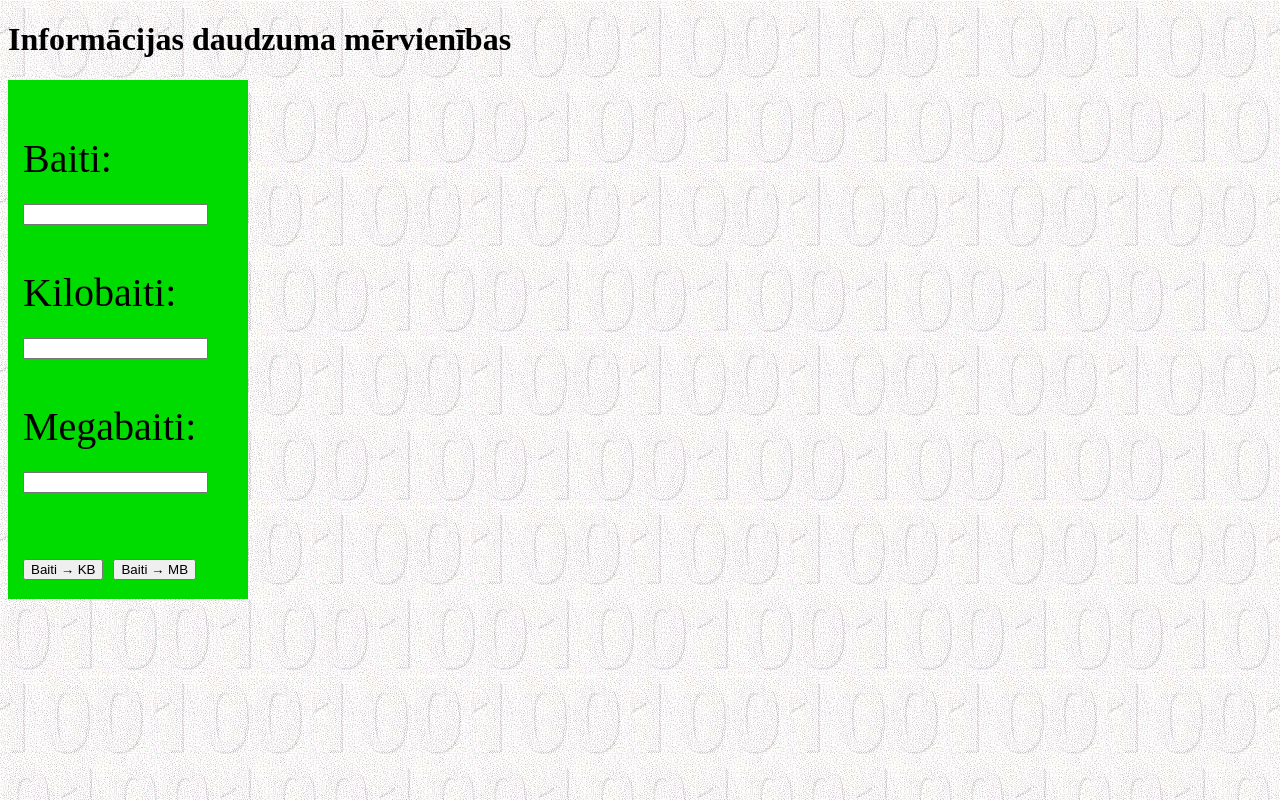
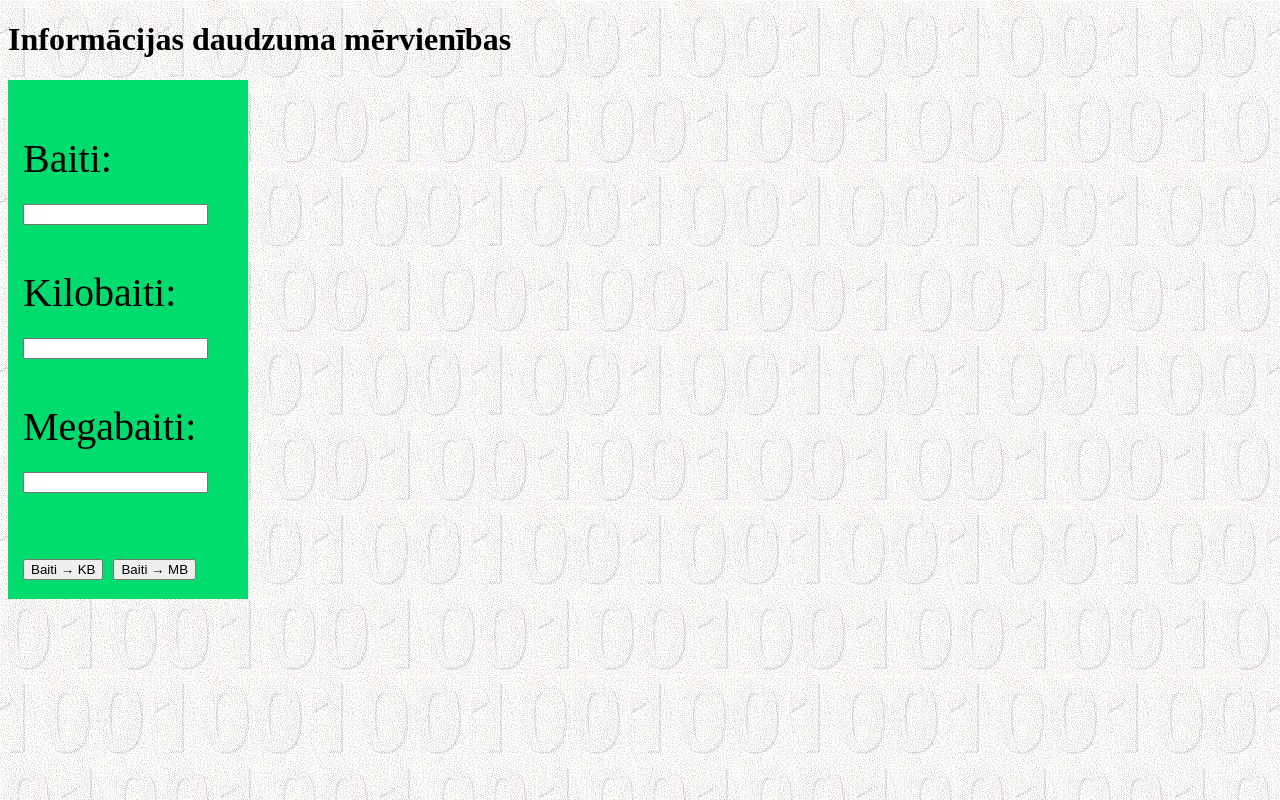
Before and after one commit to NitoBenito1/TestWeb, a plain HTML site: page mervienibas.html in a window 1280 px wide. Drawn offline with Linux system fonts and the light colour scheme; files whose address does not match are found by name.

Commit message:
Update mervienibas.html

```diff
--- a/mervienibas.html
+++ b/mervienibas.html
@@ -16,7 +16,7 @@ body {
 
 form {
     font-size: 40px;
-    background-color: rgb(0,220,0);
+    background-color: rgb(0,220,110);
     padding: 15px;
     width: 210px;
 }
```
